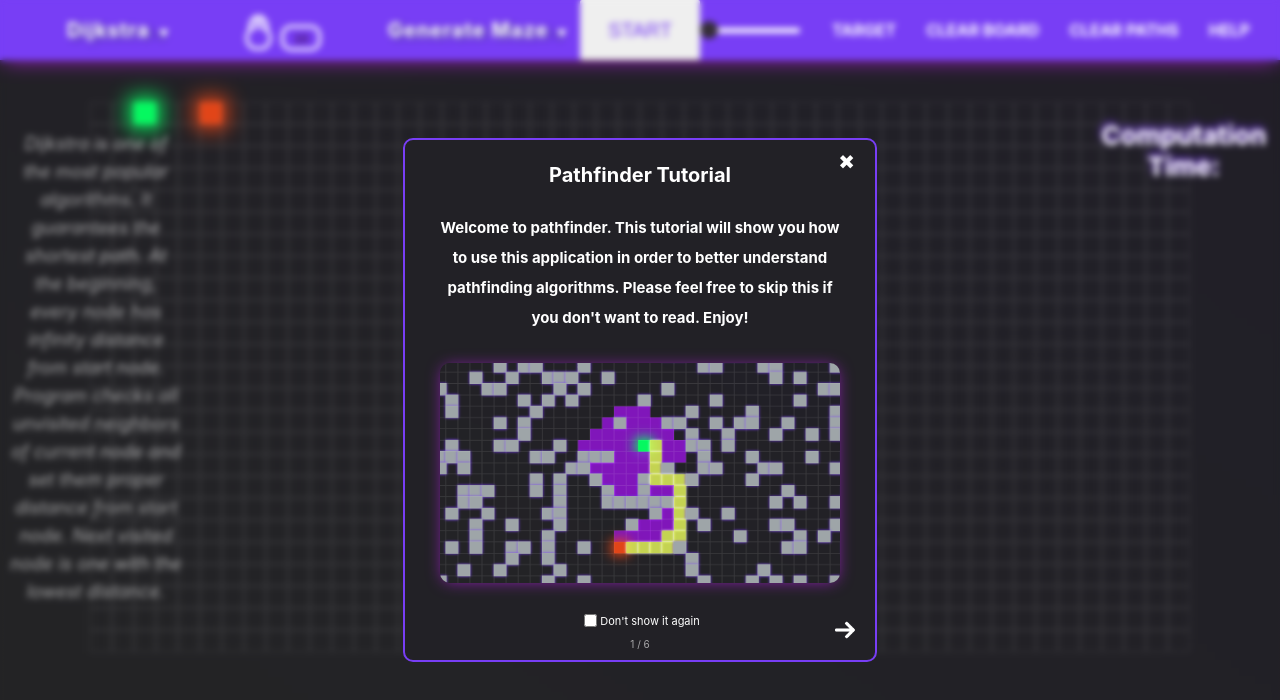
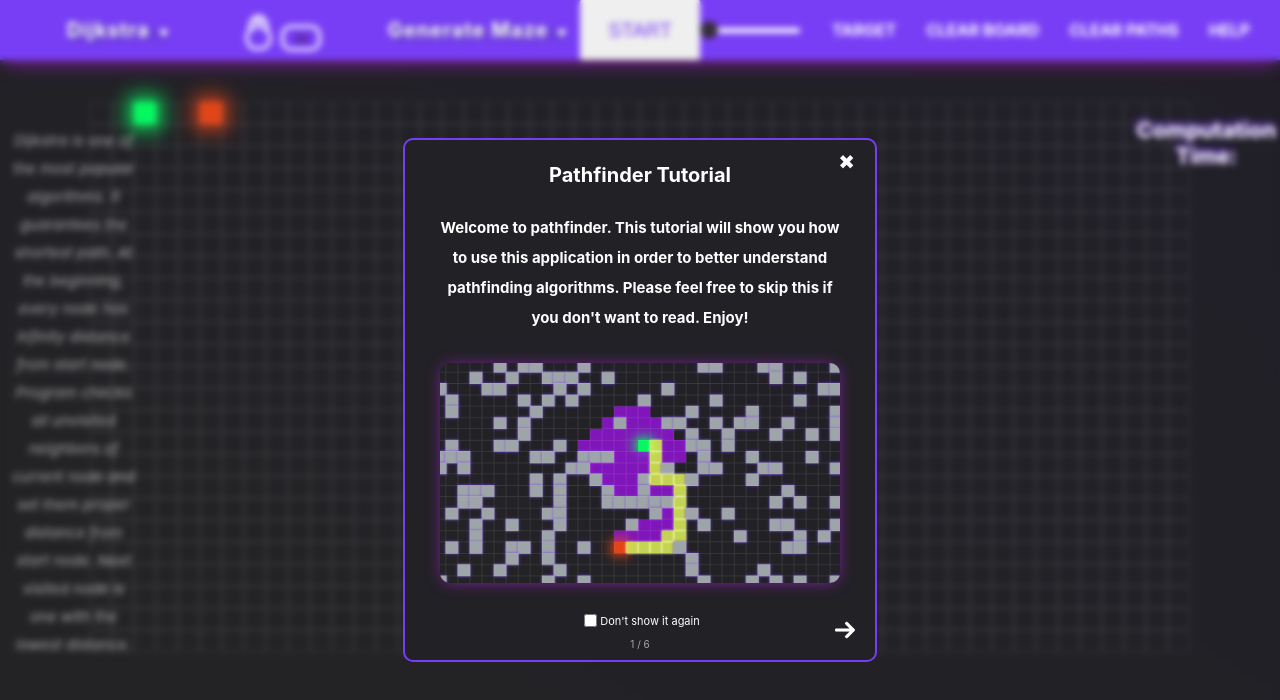
Before and after one commit to coado/Pathfinder, a React (Create React App) app: page / in a window 1280 px wide. Shown: the top 700 px of the page. Built offline with nearby package versions, Linux system fonts and the light colour scheme.

Commit message:
fixed bugs

```diff
--- a/src/PathfindingVisualizer/PathfindingVisualizer.styles.scss
+++ b/src/PathfindingVisualizer/PathfindingVisualizer.styles.scss
@@ -1,7 +1,7 @@
 .Container {
   display: grid;
   width: 100%;
-  grid-template-columns: 15% 70% 15%;
+  grid-template-columns: 11.5% 77% 11.5%;
   padding-top: 8%;
 }
 
@@ -13,7 +13,7 @@
   text-align: center;
 
   &__text {
-    font-size: 1.8rem;
+    font-size: 1.5rem;
     padding: 1rem;
     line-height: 2.8rem;
     opacity: 0.6;
@@ -25,7 +25,6 @@
   display: flex;
   flex-direction: column;
   align-items: center;
-  justify-content: center;
   &__row {
     display: flex;
   }
@@ -36,7 +35,7 @@
   text-align: center;
 
   &__header {
-    font-size: 2.6rem;
+    font-size: 2.2rem;
     text-shadow: -1px -3px 6px #783ef5;
   }
 
--- a/src/components/Tutorial/content.json
+++ b/src/components/Tutorial/content.json
@@ -11,12 +11,12 @@
     },
     "3": {
         "header": "Dragging",
-        "text": "Hold right mouse button on start, end or target element and drag to move node.",
+        "text": "Hold left mouse button on start, end or target element and drag to move node.",
         "contentType": "video"
     },
     "4": {
         "header": "Walls",
-        "text": "Create walls by click or drag on empty space using right mouse button. Delete walls by doing the same on nodes which are walls currently. Algorithm can't get through the walls.",
+        "text": "Create walls by click or drag on empty space using left mouse button. Delete walls by doing the same on nodes which are walls currently. Algorithm can't get through the walls.",
         "contentType": "video"
     },
     "5": {
```
